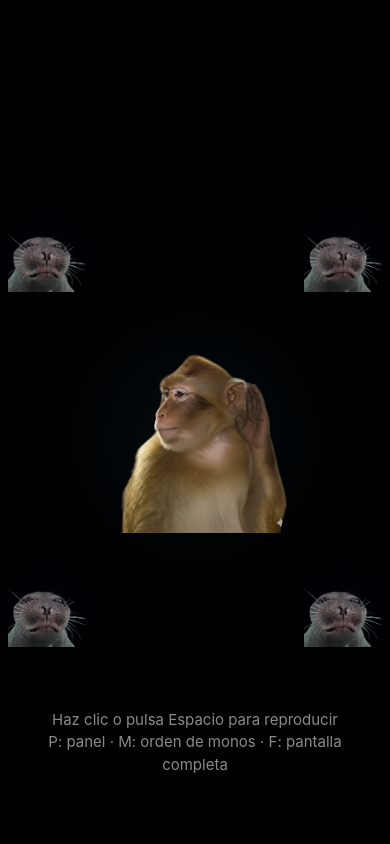
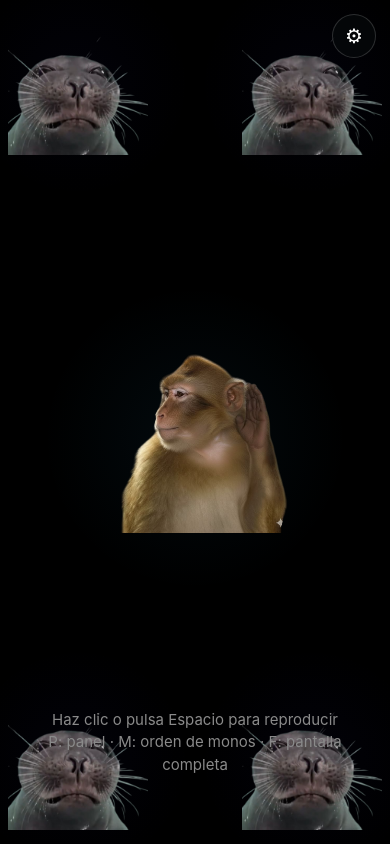
Before and after one commit to lejandrwoo/Practica-1, a website built with Vite: page index.html in a window 390 px wide. Built offline with nearby package versions, Linux system fonts and the light colour scheme.

Commit message:
melo caramelo

```diff
--- a/index.html
+++ b/index.html
@@ -2,7 +2,7 @@
 <html lang="es">
   <head>
     <meta charset="UTF-8" />
-    <meta name="viewport" content="width=device-width, initial-scale=1.0" />
+    <meta name="viewport" content="width=device-width, initial-scale=1.0, viewport-fit=cover" />
     <meta name="color-scheme" content="dark" />
     <title>Monos al ritmo</title>
   </head>
@@ -10,8 +10,8 @@
     <div id="app">
       <canvas id="stage"></canvas>
     </div>
-    <div id="start">Haz clic o pulsa Espacio para reproducir
-P: panel · M: orden de monos · F: pantalla completa</div>
+    <button id="panelBtn" aria-label="Ajustes">⚙</button>
+    <div id="start"></div>
     <script type="module" src="/src/main.js"></script>
   </body>
 </html>
--- a/src/main.js
+++ b/src/main.js
@@ -8,6 +8,7 @@ const DEBUG = new URLSearchParams(location.search).has('debug');
 
 const canvas = document.querySelector('#stage');
 const startMessage = document.querySelector('#start');
+const panelBtn = document.querySelector('#panelBtn');
 
 const params = createParameters();
 const simulation = createSimulation({ canvas, params });
@@ -182,7 +183,7 @@ let lastChange = -Infinity;
 
 const toggleFullscreen = () => {
   if (document.fullscreenElement) document.exitFullscreen();
-  else document.documentElement.requestFullscreen?.();
+  else document.documentElement.requestFullscreen?.(); // en iPhone/Safari no existe: no hace nada
 };
 
 panel = createLabPanel({
@@ -195,6 +196,18 @@ panel = createLabPanel({
     beatCount = 0;
   },
   onFullscreen: toggleFullscreen
+});
+
+// Texto de inicio según el dispositivo (táctil o PC)
+const isTouch = matchMedia('(pointer: coarse)').matches;
+startMessage.textContent = isTouch
+  ? 'Toca la pantalla para reproducir'
+  : 'Haz clic o pulsa Espacio para reproducir\nP: panel · M: orden de monos · F: pantalla completa';
+
+// Botón ⚙: abre y cierra el panel (reemplaza la tecla P en el celular)
+panelBtn.addEventListener('click', (event) => {
+  event.stopPropagation(); // que no cuente como play/pausa
+  panel.setVisible(!panel.isVisible());
 });
 
 // Reproducir desde el lienzo o con la tecla Espacio
@@ -232,6 +245,14 @@ addEventListener('keydown', (event) => {
 addEventListener('resize', () => {
   simulation.resize();
   simulation.draw();
+});
+
+// Al girar el celular, el tamaño real tarda un instante en actualizarse
+addEventListener('orientationchange', () => {
+  setTimeout(() => {
+    simulation.resize();
+    simulation.draw();
+  }, 250);
 });
 
 // El cursor se oculta solo tras unos segundos sin moverse
--- a/src/simulation/createSimulation.js
+++ b/src/simulation/createSimulation.js
@@ -62,18 +62,20 @@ export function createSimulation({ canvas, params }) {
 
   // ============================================================
   //  FOCAS: 2 a la izquierda, 2 a la derecha (centro = fracción de la pantalla)
+  //  fx, fy → posición en pantalla horizontal (PC)
+  //  px, py → posición en pantalla vertical (celular)
   // ============================================================
 
   // bias: desfase de sensibilidad, para que no abran todas exactamente a la vez
   // mouth: 0–1 suavizado de "qué tan abierta está", lo usan los hilos y los halos
-  const makeSeal = (side, fx, fy, bias) => ({
-    side, fx, fy, bias, open: false, timer: 0, stretch: 0, stretchVel: 0, mouth: 0
+  const makeSeal = (side, fx, fy, px, py, bias) => ({
+    side, fx, fy, px, py, bias, open: false, timer: 0, stretch: 0, stretchVel: 0, mouth: 0
   });
   const seals = [
-    makeSeal('left', 0.1, 0.3, 0.0),
-    makeSeal('left', 0.1, 0.72, 0.08),
-    makeSeal('right', 0.9, 0.3, 0.04),
-    makeSeal('right', 0.9, 0.72, 0.12)
+    makeSeal('left', 0.1, 0.3, 0.2, 0.1, 0.0),
+    makeSeal('left', 0.1, 0.72, 0.2, 0.9, 0.08),
+    makeSeal('right', 0.9, 0.3, 0.8, 0.1, 0.04),
+    makeSeal('right', 0.9, 0.72, 0.8, 0.9, 0.12)
   ];
 
   // ============================================================
@@ -283,12 +285,18 @@ export function createSimulation({ canvas, params }) {
 
   function sealLayout() {
     const minDim = Math.min(width, heightPx);
-    // Cuadro de cada foca: nunca más ancho que el 20 % de la pantalla ni más alto que el 40 %
-    const box = Math.min(minDim * params.sealScale, width * 0.2, heightPx * 0.4);
+    const portrait = heightPx > width; // celular en vertical
+    // Cuadro de cada foca. En horizontal: nunca más ancho que el 20 % de la pantalla ni más
+    // alto que el 40 %. En vertical: más grandes y repartidas arriba y abajo.
+    const box = portrait
+      ? Math.min(width * 0.36, heightPx * 0.2)
+      : Math.min(minDim * params.sealScale, width * 0.2, heightPx * 0.4);
     const margin = minDim * 0.02;
     const items = seals.map((seal) => {
-      const cx = clamp(seal.fx * width, box / 2 + margin, width - box / 2 - margin);
-      const cy = clamp(seal.fy * heightPx, box / 2 + margin, heightPx - box / 2 - margin);
+      const fxp = portrait ? seal.px : seal.fx;
+      const fyp = portrait ? seal.py : seal.fy;
+      const cx = clamp(fxp * width, box / 2 + margin, width - box / 2 - margin);
+      const cy = clamp(fyp * heightPx, box / 2 + margin, heightPx - box / 2 - margin);
       return { seal, cx, cy, baseY: cy + box / 2 };
     });
     return { box, items };
--- a/src/styles.css
+++ b/src/styles.css
@@ -8,6 +8,15 @@
 html, body, #app { width: 100%; height: 100%; margin: 0; overflow: hidden; }
 body { background: #000; }
 canvas { display: block; width: 100%; height: 100%; cursor: pointer; }
+
+/* Móvil: sin rebote al deslizar, sin zoom por doble toque, sin seleccionar texto */
+html, body {
+  overscroll-behavior: none;
+  touch-action: manipulation;
+  user-select: none;
+  -webkit-user-select: none;
+  -webkit-tap-highlight-color: transparent;
+}
 
 /* Único texto en pantalla al inicio: la invitación a reproducir. Desaparece al dar play. */
 #start {
@@ -30,13 +39,37 @@ canvas { display: block; width: 100%; height: 100%; cursor: pointer; }
 /* Cursor oculto tras unos segundos de inactividad */
 body.idle, body.idle canvas, body.idle #start { cursor: none; }
 
-/* ---------- panel (tecla P) ---------- */
+/* ---------- botón del panel (reemplaza la tecla P en el celular) ---------- */
+#panelBtn {
+  position: fixed;
+  top: max(14px, env(safe-area-inset-top));
+  right: max(14px, env(safe-area-inset-right));
+  z-index: 11;
+  width: 44px;
+  height: 44px;
+  padding: 0;
+  border-radius: 50%;
+  border: 1px solid rgba(255,255,255,.16);
+  background: rgba(8, 10, 12, .6);
+  color: #fff;
+  font-size: 20px;
+  line-height: 1;
+  cursor: pointer;
+}
+/* En PC con mouse queda casi invisible hasta que pasas el cursor */
+@media (hover: hover) and (pointer: fine) {
+  #panelBtn { opacity: .25; transition: opacity .2s ease; }
+  #panelBtn:hover { opacity: 1; }
+}
+
+/* ---------- panel (tecla P o botón ⚙) ---------- */
 .panel {
   position: fixed;
   top: 14px;
   left: 14px;
   width: min(340px, calc(100vw - 28px));
   max-height: calc(100vh - 28px);
+  max-height: calc(100dvh - 28px); /* en móvil descuenta la barra del navegador */
   overflow: auto;
   padding: 14px;
   border: 1px solid rgba(255,255,255,.16);
@@ -46,7 +79,7 @@ body.idle, body.idle canvas, body.idle #start { cursor: none; }
   z-index: 10;
 }
 
-.panel h1 { font-size: 16px; margin: 0 0 4px; }
+.panel h1 { font-size: 16px; margin: 0 0 4px; padding-right: 48px; /* deja libre el botón ⚙ */ }
 .panel h2 { font-size: 12px; margin: 16px 0 8px; text-transform: uppercase; letter-spacing: .08em; opacity: .72; }
 .panel p, .panel li { font-size: 12px; line-height: 1.4; color: #c9cdd2; }
 .panel .row { margin: 8px 0; }
@@ -67,6 +100,12 @@ body.idle, body.idle canvas, body.idle #start { cursor: none; }
 .panel .group { padding-top: 4px; border-top: 1px solid rgba(255,255,255,.08); }
 .panel.hidden { display: none; }
 
+/* En pantallas táctiles, controles un poco más grandes */
+@media (pointer: coarse) {
+  .panel button { padding: 12px 10px; }
+  .panel input[type="range"] { height: 28px; }
+}
+
 @media (prefers-reduced-motion: reduce) {
   #start { transition: none; }
 }
```
